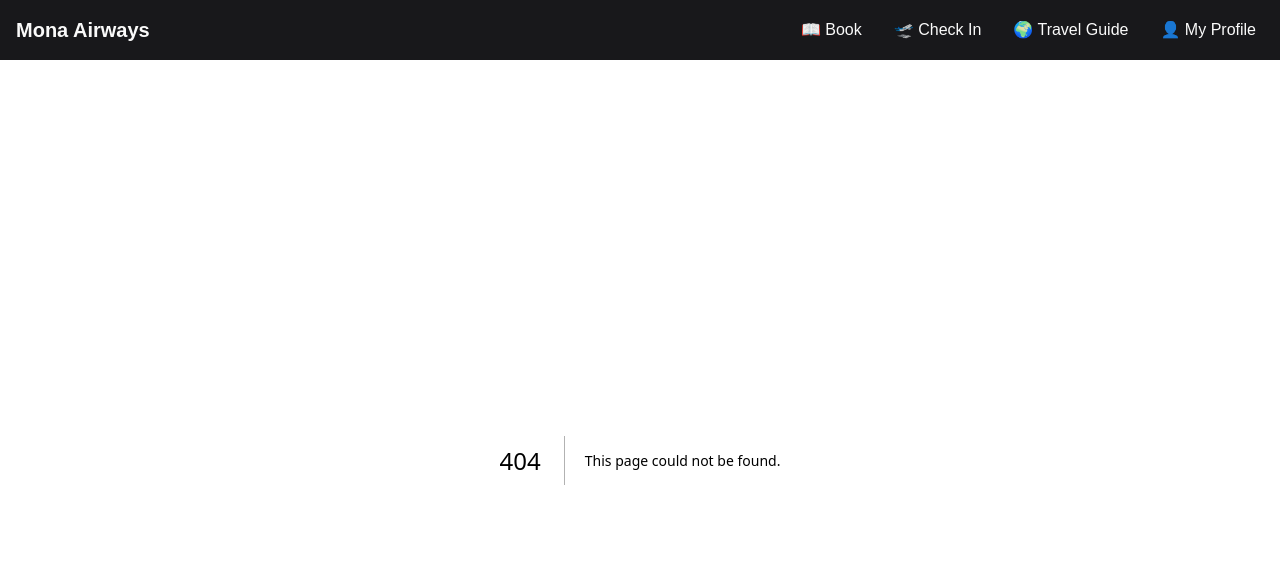
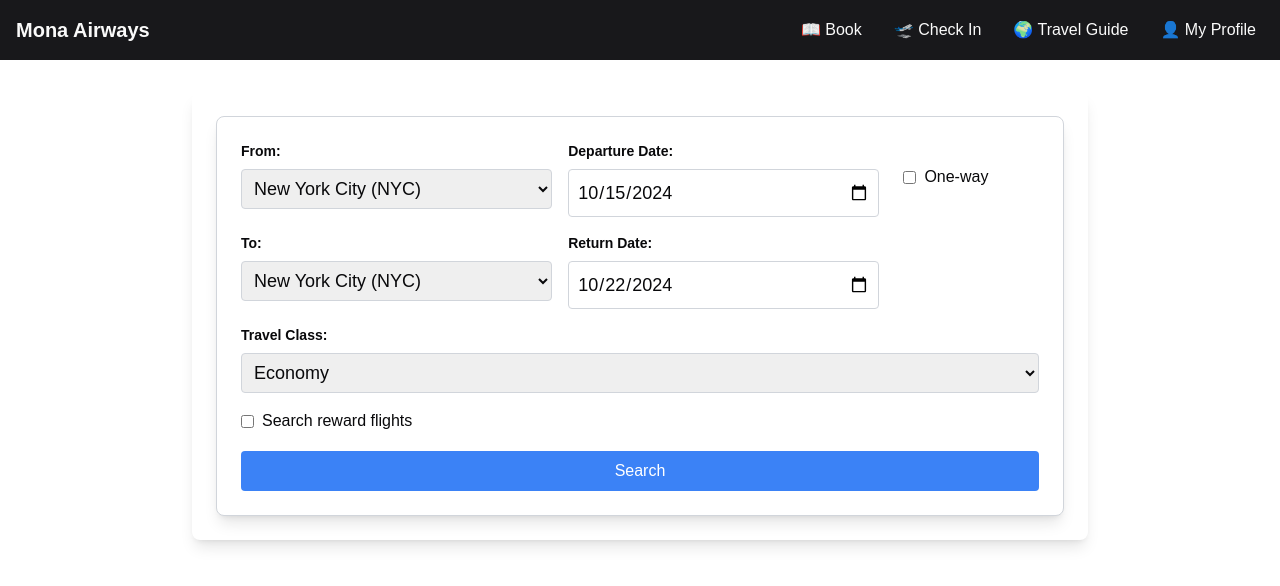
Before and after one commit to Damovisa/travel-app, a Next.js app: page /book in a window 1280 px wide. Before the commit this address had no page. Shown: the top 586 px of the page. Built offline with nearby package versions, Linux system fonts and the light colour scheme.

Commit message:
Booking page

```diff
--- /dev/null
+++ b/app/book/page.tsx
@@ -0,0 +1,11 @@
+import FlightBookingForm from "@/components/ui/flightBookingForm";
+
+export default function Home() {
+  return (
+    <div className="bg-background text-foreground flex items-center justify-center">
+      <div className="bg-card p-6 rounded-lg shadow-lg w-full max-w-4xl mt-8">
+        <FlightBookingForm />
+      </div>
+    </div>
+  )
+}
--- a/app/page.tsx
+++ b/app/page.tsx
@@ -8,8 +8,7 @@ export default function Home() {
       <div className="bg-card p-6 rounded-lg shadow-lg w-full max-w-4xl mt-8">
         <FlightBookingForm />
       </div>
-    </div>
-    <div className="bg-background text-foreground flex items-center justify-center">
+    </div><div className="bg-background text-foreground flex items-center justify-center">
         <div className="bg-card p-6 rounded-lg shadow-lg w-full max-w-4xl mt-8">
           <TravelLineChart tripData={TripData} />
         </div>
```
